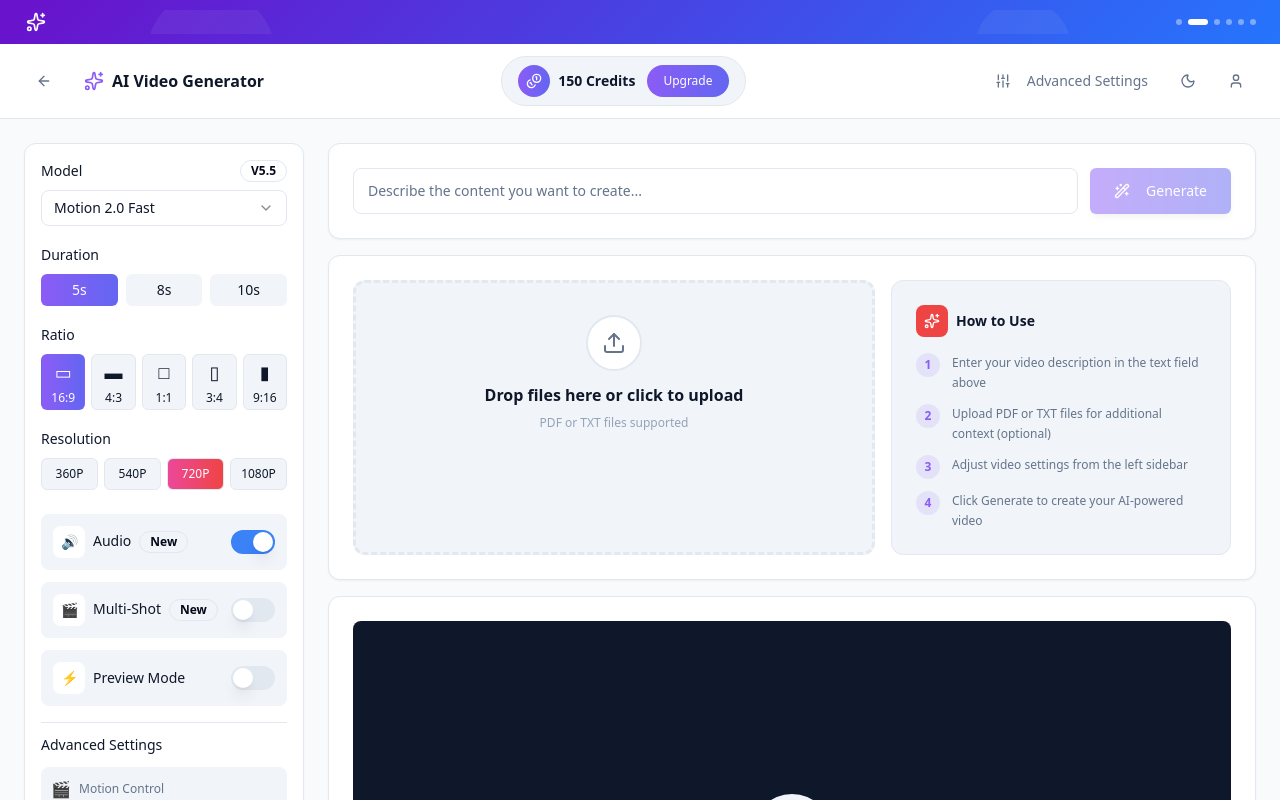
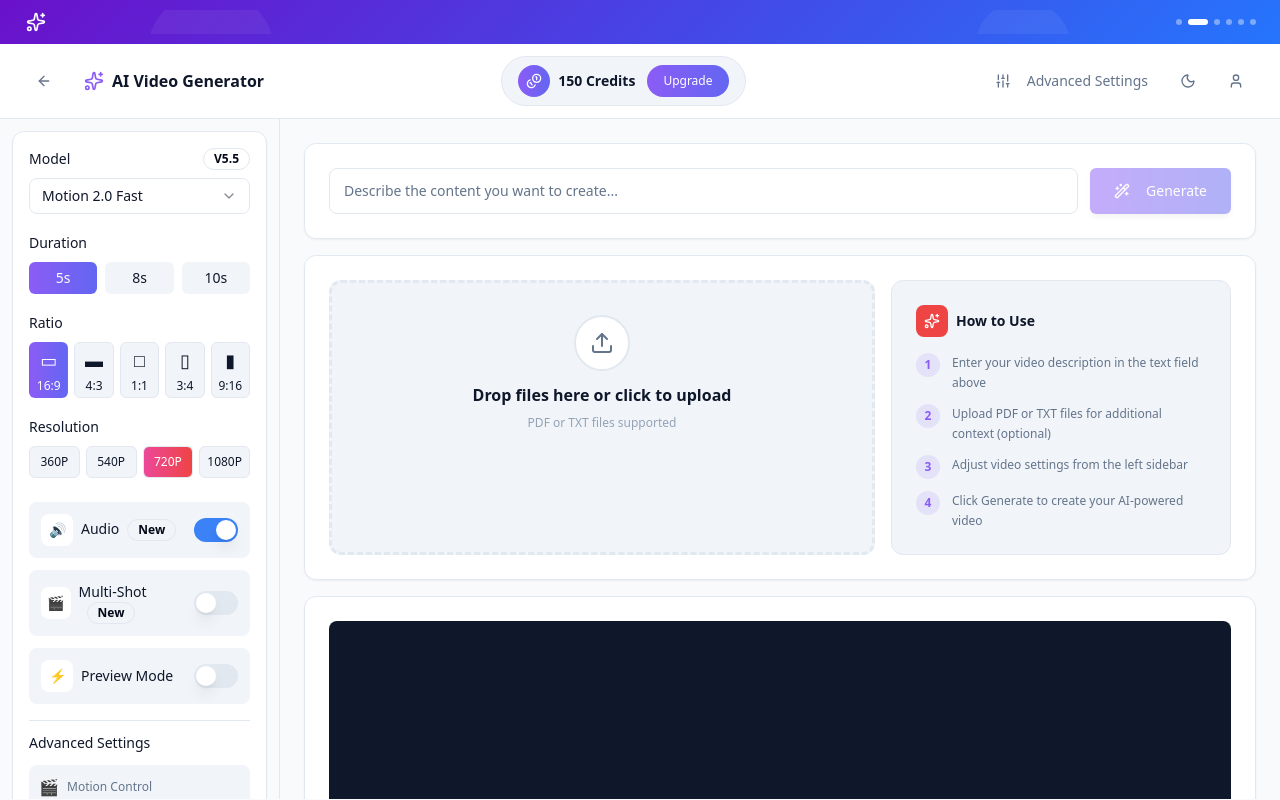
Before and after one commit to Nimesh-Kavinda/textToVideo, a React (Vite) app: page /converter in a window 1280 px wide. Shown: the top 800 px of the page. Built offline with nearby package versions, Linux system fonts and the light colour scheme.

Commit message:
feat: Refactor layout in TextToVideoConverter for improved sidebar and main content scrolling

```diff
--- a/src/pages/TextToVideoConverter.jsx
+++ b/src/pages/TextToVideoConverter.jsx
@@ -124,7 +124,7 @@ export default function TextToVideoConverter() {
 
   return (
     <div
-      className="min-h-screen transition-colors duration-300"
+      className="min-h-screen transition-colors duration-300 flex flex-col"
       style={{ backgroundColor: colors.background.page }}
     >
       <AnnouncementBanner colors={colors} />
@@ -135,14 +135,40 @@ export default function TextToVideoConverter() {
         onOpenSettings={() => setIsSettingsOpen(true)}
       />
 
-      <main className="max-w-[1800px] mx-auto px-4 sm:px-6 py-6">
-        <div className="grid grid-cols-1 lg:grid-cols-[280px_1fr] gap-4 lg:gap-6">
+      <div className="flex flex-1 overflow-hidden">
+        {/* Fixed Sidebar - Independent Scrolling */}
+        <aside
+          className="hidden lg:block w-[280px] overflow-y-auto border-r"
+          style={{
+            borderColor: colors.border.main,
+            height: 'calc(100vh - 120px)', // Adjust based on header + banner height
+          }}
+        >
+          <div className="p-3">
             <SettingsSidebar
               settings={settings}
               onSettingChange={handleSettingChange}
               colors={colors}
               onOpenAdvancedSettings={handleOpenAdvancedSettings}
             />
+          </div>
+        </aside>
+
+        {/* Main Content - Independent Scrolling */}
+        <main
+          className="flex-1 overflow-y-auto"
+          style={{ height: 'calc(100vh - 120px)' }}
+        >
+          <div className="max-w-[1400px] mx-auto px-4 sm:px-6 py-6">
+            {/* Mobile Sidebar - Collapsible */}
+            <div className="lg:hidden mb-4">
+              <SettingsSidebar
+                settings={settings}
+                onSettingChange={handleSettingChange}
+                colors={colors}
+                onOpenAdvancedSettings={handleOpenAdvancedSettings}
+              />
+            </div>
 
             <div className="space-y-4">
               <PromptSection
@@ -173,6 +199,7 @@ export default function TextToVideoConverter() {
             </div>
           </div>
         </main>
+      </div>
 
       <AdvancedSettingsModal
         isOpen={isSettingsOpen}
```
Lines whose indentation alone changed are shown as unchanged.
